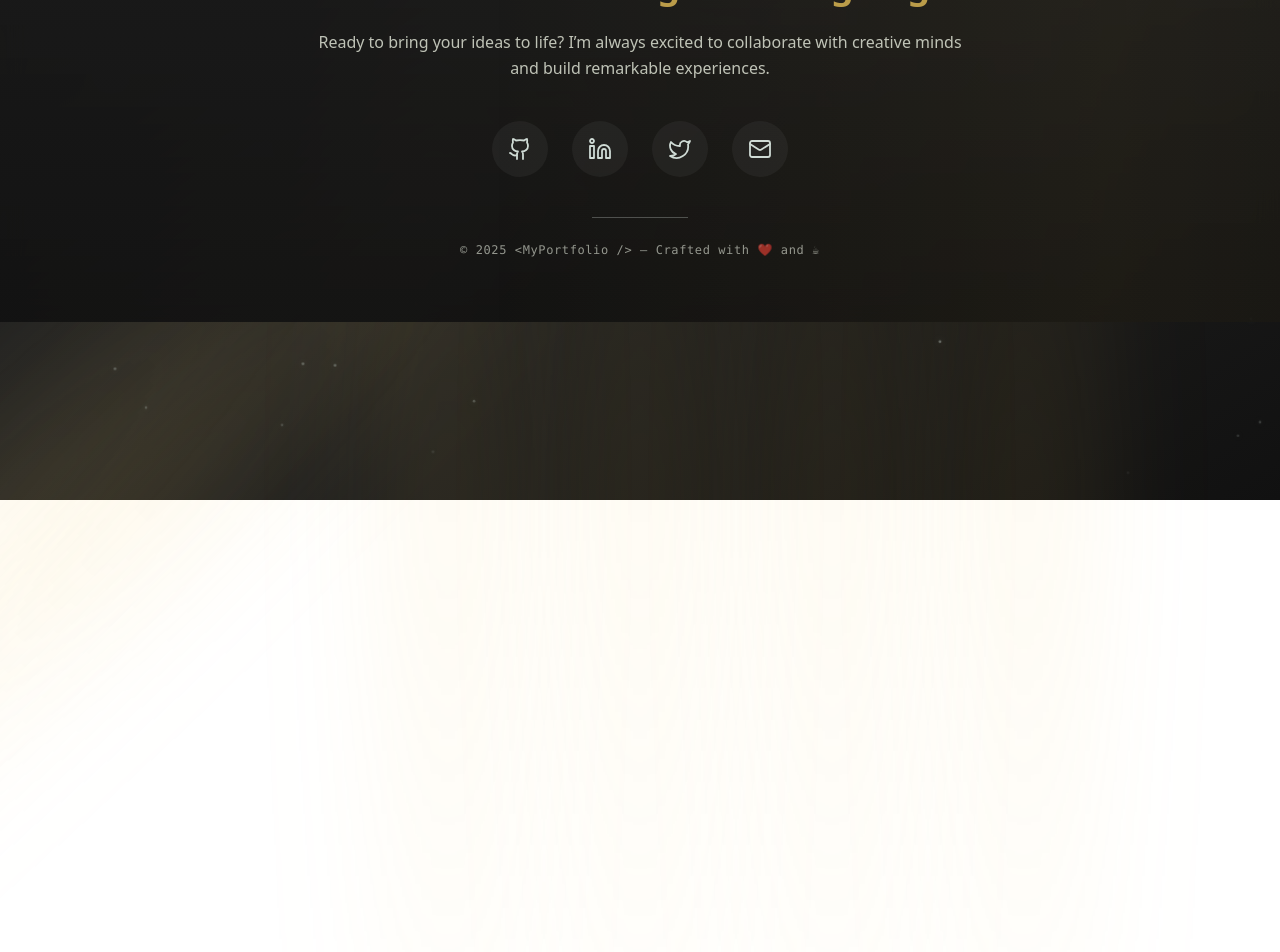
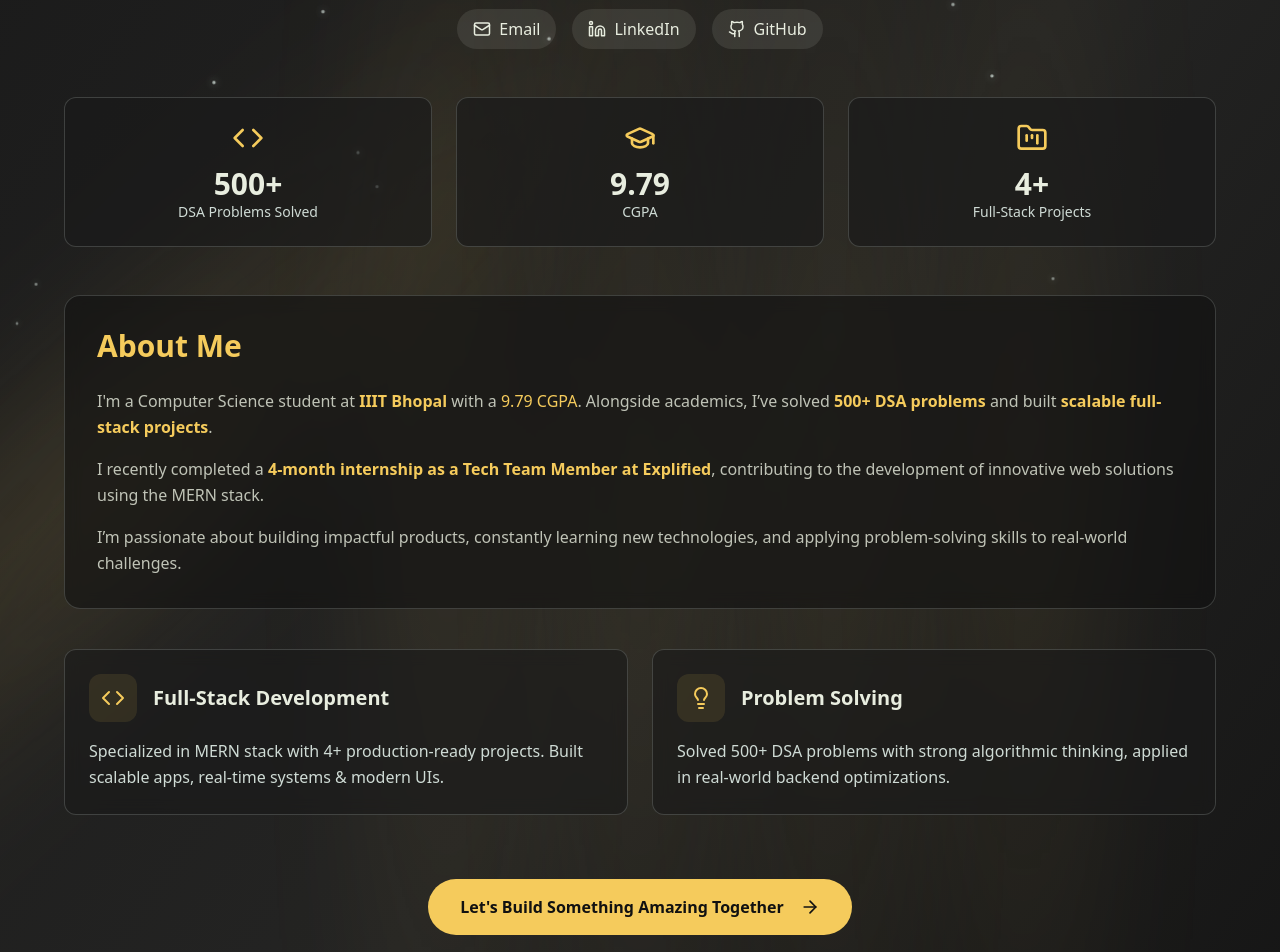
Before and after one commit to mradulpatle03/portfolioMern, a React (Vite) app: page /about in a window 1280 px wide. Shown: the part 300-1252 px from the top of the page. Before the commit the page ends 800 px from the top, so only its background shows below. Built offline with nearby package versions, Linux system fonts and the light colour scheme.

Commit message:
built about page

```diff
--- a/src/components/Footer.jsx
+++ b/src/components/Footer.jsx
@@ -2,14 +2,14 @@ import { Github, Linkedin, Twitter, Mail } from "lucide-react"; // npm install l
 
 export default function Footer() {
   const socials = [
-    { name: "GitHub", href: "https://github.com/yourname", Icon: Github },
+    { name: "GitHub", href: "https://github.com/mradulpatle03", Icon: Github },
     {
       name: "LinkedIn",
-      href: "https://linkedin.com/in/yourname",
+      href: "https://www.linkedin.com/in/mradul-patle-5207b52a7/",
       Icon: Linkedin,
     },
-    { name: "Twitter", href: "https://twitter.com/yourname", Icon: Twitter },
-    { name: "Email", href: "mailto:you@example.com", Icon: Mail },
+    { name: "Twitter", href: "", Icon: Twitter },
+    { name: "Email", href: "mailto:mradulwork1316@gmail.com", Icon: Mail },
   ];
 
   return (
--- a/src/components/Layout.jsx
+++ b/src/components/Layout.jsx
@@ -84,7 +84,7 @@ export default function Layout() {
               to="/"
               className="relative text-2xl font-extrabold tracking-wide text-[#F5CB5C] logo-sparkle hover:scale-110 transition-transform"
             >
-              MyPortfolio
+              <span className="text-white">i'm</span>Mradul
               <span className="absolute inset-0 rounded-full blur-md bg-[#F5CB5C]/20 opacity-0 hover:opacity-100 transition-opacity duration-300" />
             </Link>
 
--- a/src/pages/About.jsx
+++ b/src/pages/About.jsx
@@ -1,9 +1,214 @@
-import React from 'react'
+import React, { useState, useEffect } from "react";
+import {
+  Code,
+  FolderKanban,
+  Lightbulb,
+  GraduationCap,
+  ArrowRight,
+  Github,
+  Linkedin,
+  Mail,
+} from "lucide-react";
+import { Link } from "react-router-dom";
 
 const About = () => {
+  const [isVisible, setIsVisible] = useState(false);
+  const [activeCard, setActiveCard] = useState(null);
+
+  useEffect(() => {
+    setIsVisible(true);
+  }, []);
+
+  const stats = [
+    { number: "500+", label: "DSA Problems Solved", icon: Code },
+    { number: "9.79", label: "CGPA", icon: GraduationCap },
+    { number: "4+", label: "Full-Stack Projects", icon: FolderKanban },
+  ];
+
+  const highlights = [
+    {
+      icon: Code,
+      title: "Full-Stack Development",
+      description:
+        "Specialized in MERN stack with 4+ production-ready projects. Built scalable apps, real-time systems & modern UIs.",
+    },
+    {
+      icon: Lightbulb,
+      title: "Problem Solving",
+      description:
+        "Solved 500+ DSA problems with strong algorithmic thinking, applied in real-world backend optimizations.",
+    },
+  ];
+
   return (
-    <div>About</div>
-  )
-}
+    <section className="relative py-16 px-4 sm:px-6 lg:px-12 text-[#E8EDDF]">
+      <div className="max-w-6xl mx-auto">
+        {/* Header */}
+        <div
+          className={`text-center mb-12 transition-all duration-700 ${
+            isVisible ? "opacity-100 translate-y-0" : "opacity-0 translate-y-10"
+          }`}
+        >
+          <h1 className="text-4xl sm:text-5xl md:text-6xl font-extrabold text-[#F5CB5C] mb-4">
+            Mradul Patle
+          </h1>
+          <p className="text-base sm:text-lg md:text-xl text-[#CFDBD5]/80 max-w-3xl mx-auto leading-relaxed">
+            Full-Stack Developer & Problem Solver passionate about creating{" "}
+            <span className="text-[#F5CB5C]">scalable products</span> and{" "}
+            <span className="text-[#F5CB5C]">innovative solutions</span>.
+          </p>
 
-export default About
+          {/* Contact Links */}
+          <div className="flex flex-wrap justify-center gap-4 mt-6">
+            {[
+              {
+                icon: Mail,
+                href: "mailto:mradulwork1316@gmail.com",
+                label: "Email",
+              },
+              {
+                icon: Linkedin,
+                href: "https://www.linkedin.com/in/mradul-patle-5207b52a7/",
+                label: "LinkedIn",
+              },
+              {
+                icon: Github,
+                href: "https://github.com/mradulpatle03",
+                label: "GitHub",
+              },
+            ].map((link, i) => (
+              <a
+                key={i}
+                href={link.href}
+                target="_blank"
+                rel="noopener noreferrer"
+                className="flex items-center space-x-2 px-4 py-2 rounded-full bg-[#E8EDDF]/10 hover:bg-[#F5CB5C]/20 text-[#E8EDDF] hover:text-[#F5CB5C] transition-all duration-300 hover:scale-105 text-sm sm:text-base"
+              >
+                <link.icon size={18} />
+                <span className="hidden sm:inline">{link.label}</span>
+              </a>
+            ))}
+          </div>
+        </div>
+
+        {/* Stats */}
+        <div
+          className={`grid grid-cols-2 sm:grid-cols-3 gap-4 sm:gap-6 mb-12 transition-all duration-700 ${
+            isVisible ? "opacity-100 translate-y-0" : "opacity-0 translate-y-10"
+          }`}
+        >
+          {stats.map((stat, i) => {
+            const Icon = stat.icon;
+            return (
+              <div
+                key={i}
+                className="p-4 sm:p-6 rounded-xl bg-[#1a1a1a]/70 border border-[#CFDBD5]/20 text-center
+                hover:border-[#F5CB5C]/40 hover:shadow-[0_0_20px_#F5CB5C]/20
+                transition-all duration-300 hover:scale-105"
+              >
+                <Icon className="w-6 h-6 sm:w-8 sm:h-8 mx-auto mb-2 sm:mb-3 text-[#F5CB5C]" />
+                <div className="text-2xl sm:text-3xl font-bold text-[#E8EDDF]">
+                  {stat.number}
+                </div>
+                <div className="text-xs sm:text-sm text-[#CFDBD5]">
+                  {stat.label}
+                </div>
+              </div>
+            );
+          })}
+        </div>
+
+        {/* About Me */}
+        <div
+          className={`bg-[#111111]/60 border border-[#CFDBD5]/20 backdrop-blur-sm rounded-2xl p-6 sm:p-8 mb-10 transition-all duration-700 ${
+            isVisible ? "opacity-100 translate-y-0" : "opacity-0 translate-y-10"
+          }`}
+        >
+          <h2 className="text-2xl sm:text-3xl font-bold text-[#F5CB5C] mb-4 sm:mb-6">
+            About Me
+          </h2>
+          <div className="text-[#E8EDDF]/80 text-sm sm:text-base leading-relaxed space-y-4">
+            <p>
+              I'm a Computer Science student at{" "}
+              <span className="text-[#F5CB5C] font-semibold">IIIT Bhopal</span>{" "}
+              with a <span className="text-[#F5CB5C]">9.79 CGPA</span>. Alongside
+              academics, I’ve solved{" "}
+              <span className="text-[#F5CB5C] font-semibold">500+ DSA problems</span>{" "}
+              and built{" "}
+              <span className="text-[#F5CB5C] font-semibold">
+                scalable full-stack projects
+              </span>
+              .
+            </p>
+            <p>
+              I recently completed a{" "}
+              <span className="text-[#F5CB5C] font-semibold">
+                4-month internship as a Tech Team Member at Explified
+              </span>
+              , contributing to the development of innovative web solutions using
+              the MERN stack.
+            </p>
+            <p>
+              I’m passionate about building impactful products, constantly
+              learning new technologies, and applying problem-solving skills to
+              real-world challenges.
+            </p>
+          </div>
+        </div>
+
+        {/* Highlights */}
+        <div
+          className={`grid sm:grid-cols-2 md:grid-cols-2 gap-4 sm:gap-6 transition-all duration-700 ${
+            isVisible ? "opacity-100 translate-y-0" : "opacity-0 translate-y-10"
+          }`}
+        >
+          {highlights.map((h, i) => {
+            const Icon = h.icon;
+            return (
+              <div
+                key={i}
+                onMouseEnter={() => setActiveCard(i)}
+                onMouseLeave={() => setActiveCard(null)}
+                className={`p-5 sm:p-6 rounded-xl bg-[#1a1a1a]/60 border border-[#CFDBD5]/20 backdrop-blur-sm
+                hover:border-[#F5CB5C]/40 hover:shadow-[0_0_20px_#F5CB5C]/20
+                transition-all duration-500 hover:scale-105 cursor-pointer ${
+                  activeCard === i ? "ring-2 ring-[#F5CB5C]" : ""
+                }`}
+              >
+                <div className="flex items-center mb-3 sm:mb-4">
+                  <div className="w-10 h-10 sm:w-12 sm:h-12 bg-[#F5CB5C]/10 rounded-xl flex items-center justify-center mr-3 sm:mr-4">
+                    <Icon className="w-5 h-5 sm:w-6 sm:h-6 text-[#F5CB5C]" />
+                  </div>
+                  <h4 className="text-lg sm:text-xl font-semibold text-[#E8EDDF]">
+                    {h.title}
+                  </h4>
+                </div>
+                <p className="text-[#CFDBD5] text-sm sm:text-base leading-relaxed">
+                  {h.description}
+                </p>
+
+              </div>
+            );
+          })}
+        </div>
+
+        {/* Call to Action */}
+        <div
+          className={`text-center mt-12 sm:mt-16 transition-all duration-700 ${
+            isVisible ? "opacity-100 translate-y-0" : "opacity-0 translate-y-10"
+          }`}
+        >
+          <Link
+            to={"/contact"}
+            className="inline-flex items-center space-x-3 sm:space-x-4 bg-[#F5CB5C] text-[#111111] px-6 sm:px-8 py-3 sm:py-4 rounded-full hover:bg-[#E8EDDF] hover:scale-105 transition-all duration-300 text-sm sm:text-base font-semibold"
+          >
+            <span>Let's Build Something Amazing Together</span>
+            <ArrowRight className="w-4 h-4 sm:w-5 sm:h-5" />
+          </Link>
+        </div>
+      </div>
+    </section>
+  );
+};
+
+export default About;
```
